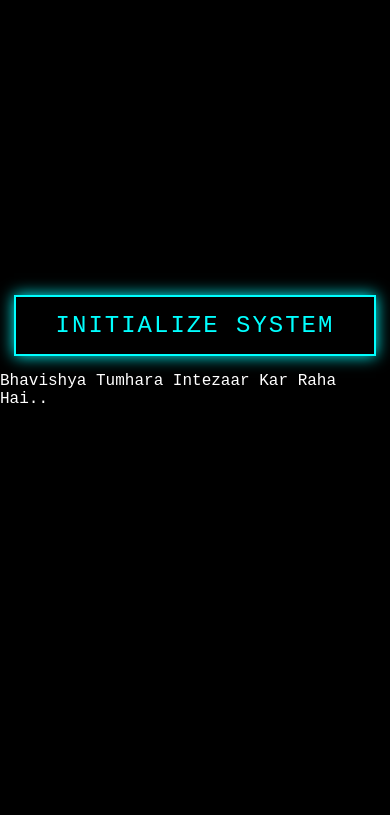
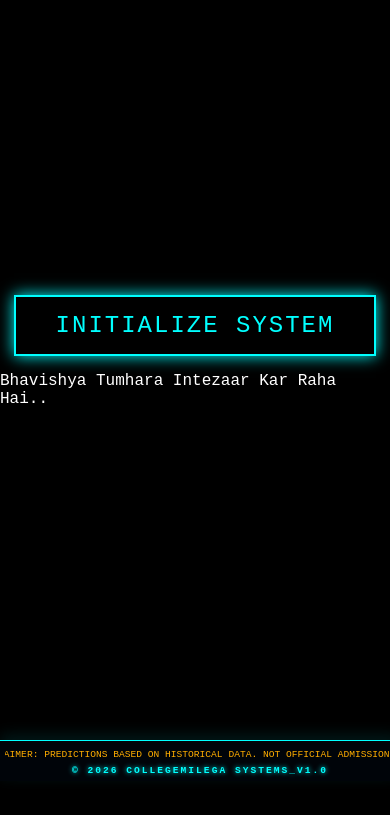
Before and after one commit to DP7772/Collegemilega, a website: page index.html in a window 390 px wide. Shown: the part 63-878 px from the top of the page. Drawn offline with Linux system fonts and the light colour scheme.

Commit message:
style.css

```diff
--- a/style.css
+++ b/style.css
@@ -415,6 +415,18 @@ option { background: black; }
     background: #ff3333;
 }
 
+/* Mobile Fix (Mobile pe Right se aayega par width adjust hogi) */
+@media screen and (max-width: 480px) {
+    #system-toast {
+        width: 90%;
+        font-size: 0.9rem;
+        bottom: 20px;
+        /* Mobile pe right se slide karega par margin maintain karega */
+    }
+    #system-toast.active {
+        right: 5%; /* 5% gap from right */
+    }
+}
 
 
 /* =========================================
@@ -559,15 +571,14 @@ option { background: black; }
 }
 
 /* =========================================
-   SCI-FI HUD FOOTER (SCROLLABLE)
+   SCI-FI HUD FOOTER
    ========================================= */
 .hud-footer {
-    position: relative; /* ✅ Fixed hata diya, ab ye page ke end me aayega */
-    margin-top: 100px;  /* ✅ Upar wale content se thoda dur rakha */
+    position: fixed;
+    bottom: 0;
+    left: 0;
     width: 100%;
-    height: auto;       /* Height auto rakhi taaki content na kate */
-    min-height: 40px;
-
+    height: 40px;
     background: rgba(0, 5, 10, 0.95);
     border-top: 1px solid cyan;
     box-shadow: 0 -5px 15px rgba(0, 255, 255, 0.1);
@@ -575,12 +586,12 @@ option { background: black; }
     display: flex;
     justify-content: space-between;
     align-items: center;
-    padding: 10px 20px; /* Padding thodi badhai */
+    padding: 0 20px;
 
     font-family: 'Courier New', Courier, monospace;
     font-size: 0.75rem;
     color: cyan;
-    z-index: 10;
+    z-index: 1000; /* Sabse upar */
     backdrop-filter: blur(5px);
 }
 
@@ -598,8 +609,10 @@ option { background: black; }
 }
 
 .left {
-    width: 40%;
-    color: #ffae00;
+    width: 35%;
+    overflow: hidden;
+    white-space: nowrap;
+    color: #ffae00; /* Orange/Yellow for warning */
 }
 
 /* Center: Copyright */
@@ -607,14 +620,11 @@ option { background: black; }
     font-weight: bold;
     letter-spacing: 2px;
     text-shadow: 0 0 5px cyan;
-    text-align: center;
 }
 
 /* Right: Stats */
 .right {
     gap: 15px;
-    justify-content: flex-end;
-    width: 30%;
 }
 
 .stat-item {
@@ -631,3 +641,21 @@ option { background: black; }
     color: #00ff00;
     text-shadow: 0 0 5px #00ff00;
 }
+
+/* Mobile Responsiveness */
+@media screen and (max-width: 768px) {
+    .hud-footer {
+        font-size: 0.6rem;
+        flex-direction: column;
+        height: auto;
+        padding: 5px;
+        gap: 2px;
+    }
+    .left, .center, .right {
+        width: 100%;
+        justify-content: center;
+    }
+    .right {
+        display: none; /* Mobile pe stats chupa do taaki clutter na ho */
+    }
+}
```
